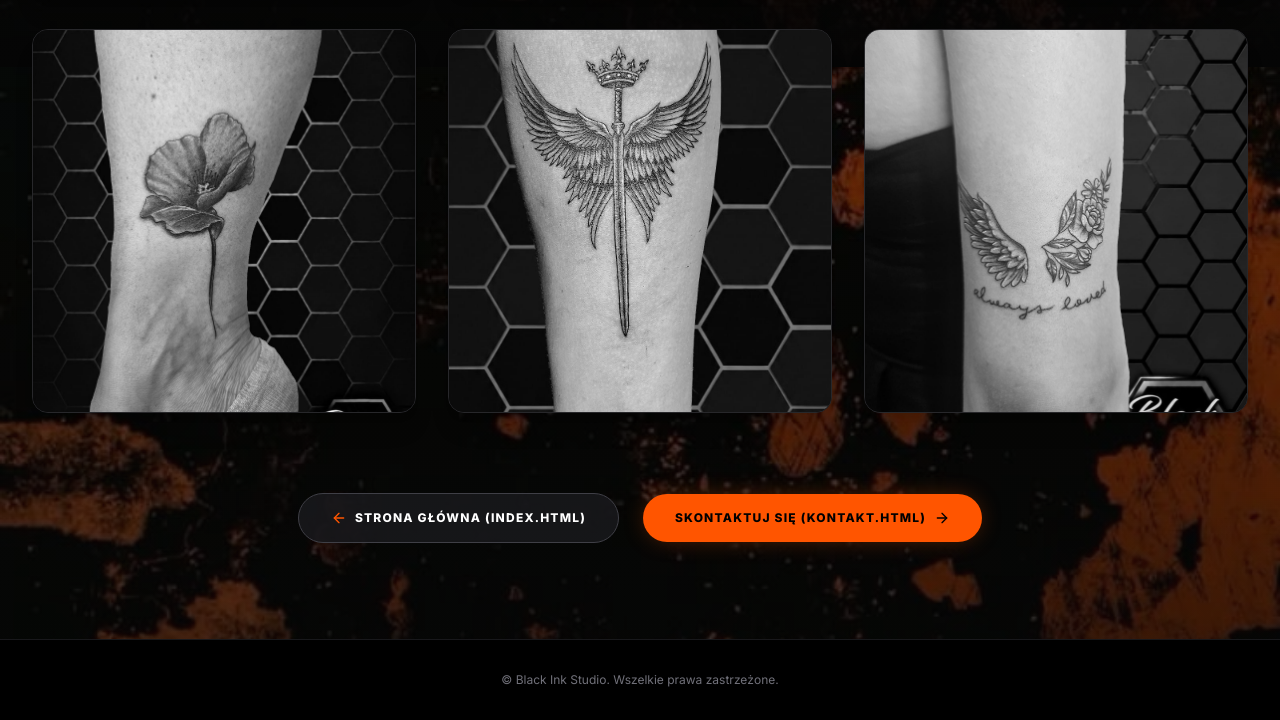
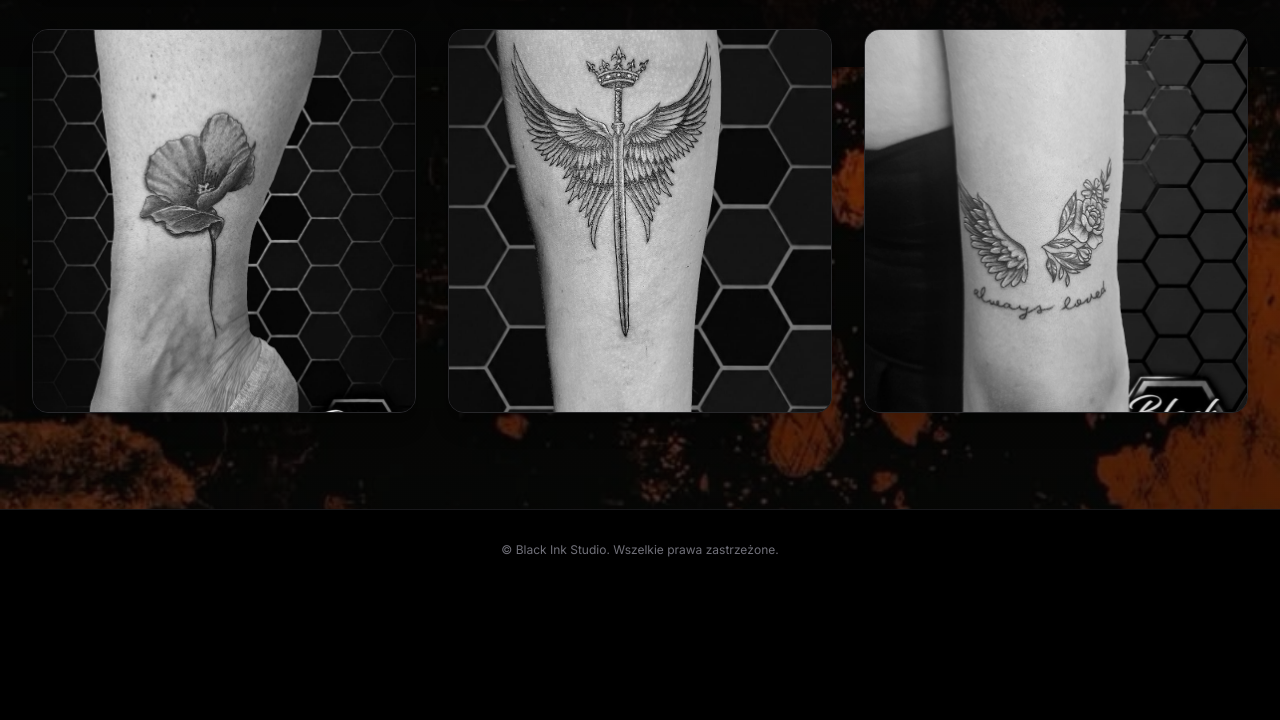
Before and after one commit to koklaudia05-stack/blackink, a plain HTML site: page galeria.html in a window 1280 px wide. Shown: the part 733-1453 px from the top of the page. After the commit the page ends 1323 px from the top, so only its background shows below. Drawn offline with nearby package versions, Linux system fonts and the light colour scheme.

Commit message:
Fix HTML syntax and formatting issues

```diff
--- a/galeria.html
+++ b/galeria.html
@@ -220,15 +220,7 @@
 
             </div>
 
-            <!-- Dolne Przyciski Nawigacyjne między stronami -->
-            <div class="mt-20 flex flex-col sm:flex-row items-center justify-center gap-6">
-                <a href="index.html" class="w-full sm:w-auto px-8 py-4 bg-zinc-900/90 hover:bg-zinc-800 text-white font-bold text-xs uppercase tracking-widest rounded-full border border-zinc-700 hover:border-brand-orange transition-all duration-300 flex items-center justify-center gap-2 group">
-                    <i data-lucide="arrow-left" class="w-4 h-4 text-brand-orange group-hover:-translate-x-1 transition-transform"></i>
-                    Strona Główna (index.html)
-                </a>
-                <a href="kontakt.html" class="w-full sm:w-auto px-8 py-4 bg-brand-orange hover:bg-orange-600 text-black font-bold text-xs uppercase tracking-widest rounded-full shadow-glow hover:shadow-glow-lg transition-all duration-300 flex items-center justify-center gap-2 group">
-                    Skontaktuj się (kontakt.html)
-                    <i data-lucide="arrow-right" class="w-4 h-4 group-hover:translate-x-1 transition-transform"></i>
+
                 </a>
             </div>
 
```
